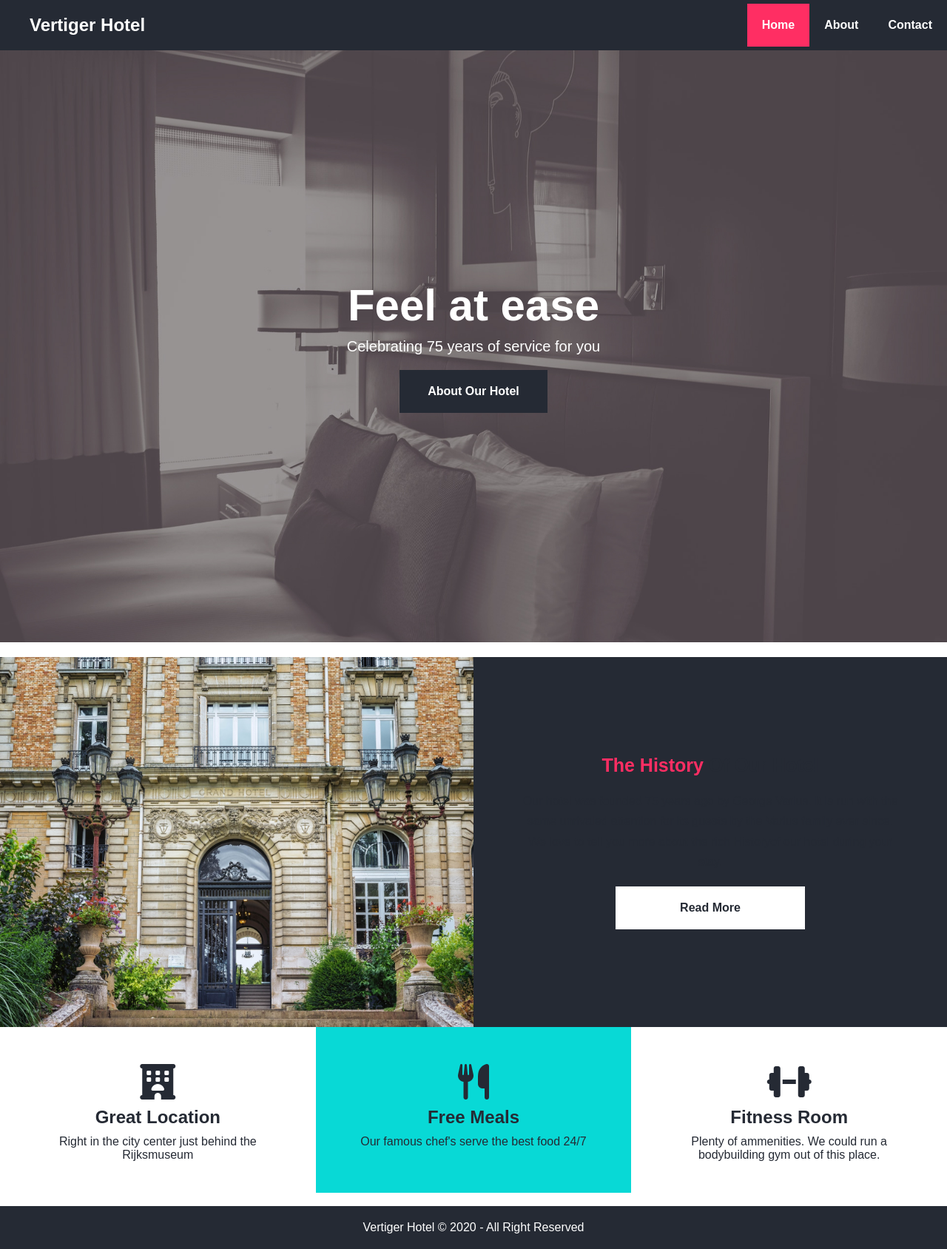
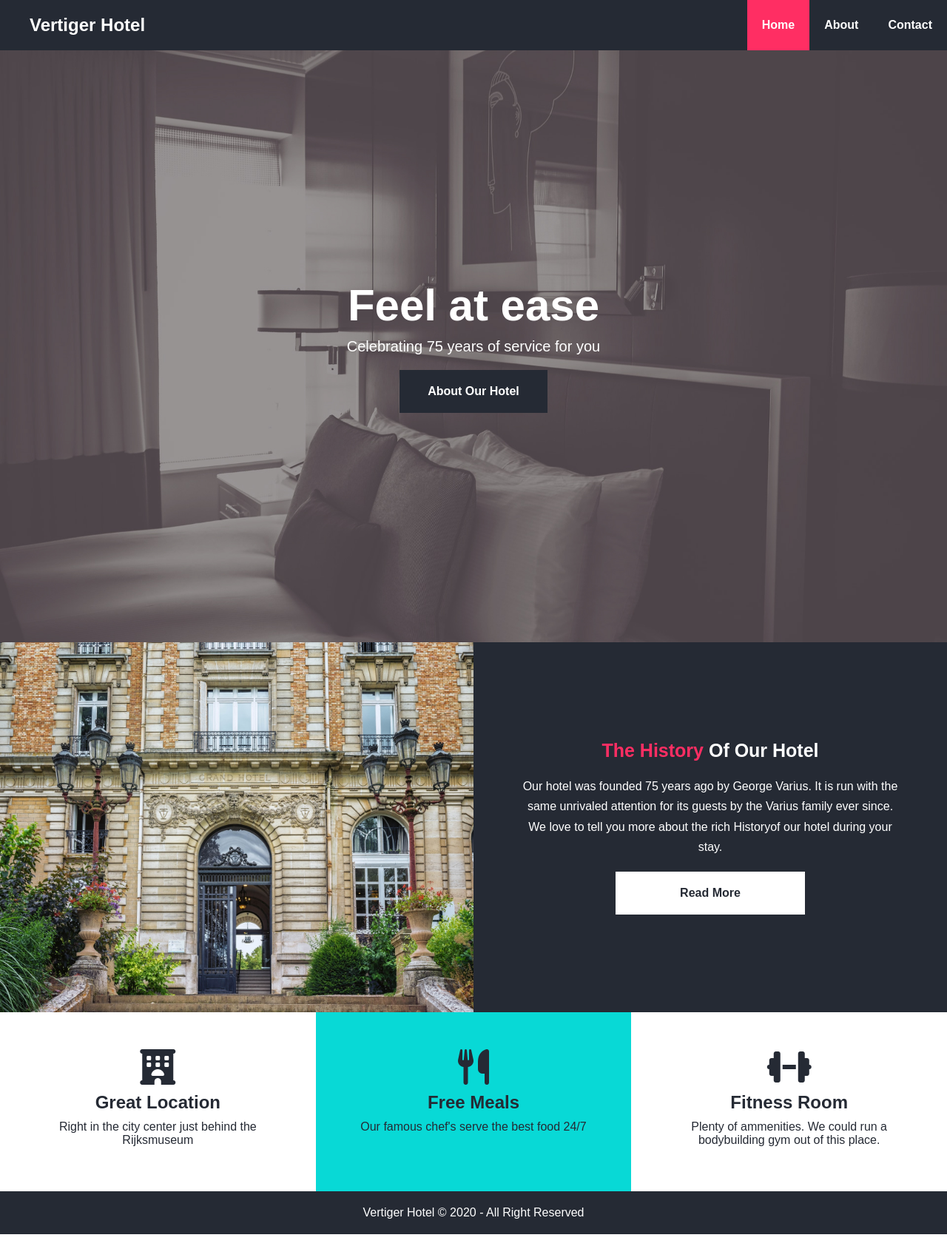
Before and after one commit to pieterbb/Hotel-Website-Demo-BT, a plain HTML site: page index.html in a window 1280 px wide. Shown: the whole page at 74% size. Drawn offline with Linux system fonts and the light colour scheme.

```diff
--- a/index.html
+++ b/index.html
@@ -40,7 +40,7 @@
     </header>
 
     <!-- About Section -->
-    <div class="about-container">
+    <div class="info-container">
       <div class="row-1"></div>
       <div class="row-2">
         <h2>
--- a/style.css
+++ b/style.css
@@ -1,6 +1,3 @@
-/* Insert body backgroudn */
-
-
 /* CSS Reset */
 * {
   box-sizing: border-box;
@@ -9,12 +6,12 @@
 }
 
 /* General Styling */
-body{
+body {
   font-family: Arial, Helvetica, sans-serif;
   color: #fff;
 }
 
-li{
+li {
   list-style: none;
 }
 
@@ -23,7 +20,7 @@ a {
   text-decoration: none;
 }
 
-.btn-primary{
+.btn-primary {
   padding: 20px 30px;
   color: #fff;
   background: #252a34;
@@ -32,19 +29,19 @@ a {
   text-align: center;
 }
 
-.btn-primary:hover{
+.btn-primary:hover {
   background-color: #ff2e63;
 }
 
-.primary-color-accent{
+.primary-color-accent {
   color: #ff2e63;
 }
 
 /* Navbar */
-.nav-container{
+.nav-container {
   display: flex;
   justify-content: space-between;
-    align-items: center;
+  align-items: stretch;
   flex-wrap: wrap;
   background-color: #252a34;
   color: #fff;
@@ -52,141 +49,151 @@ a {
 
 /* Logo Container */
 
-.logo-container{
+.logo-container {
   padding: 20px 40px;
 }
 
 /* Menu items */
-.menu-container ul{
+
+.menu-container {
   display: flex;
+  align-items: stretch;
 }
-.menu-container li{
+
+.menu-container ul {
+  display: flex;
+
+}
+.menu-container li {
   padding: 20px 20px;
   font-weight: bold;
-    transition: .2s ease-in-out;
-
+  transition: 0.2s ease-in-out;
+  height: 100%;
+  display: flex;
+  align-items: center;
 }
-.menu-container li:hover{
+.menu-container li:hover {
   background: #ff2e63;
 }
 
 /* Active Page Menu item */
-.menu-container .current-page{
+.menu-container .current-page {
   background: #ff2e63;
 }
 
-
 /* Hero */
-.hero-container{
-    background: url('./img/showcase.jpg') no-repeat center center/cover;
+.hero-container {
+  background: url("./img/showcase.jpg") no-repeat center center/cover;
   height: 100vh;
   display: flex;
   justify-content: center;
   align-items: center;
 }
 
-.hero-content{
+.hero-content {
   display: flex;
   flex-direction: column;
   align-items: center;
 }
 
-.hero-content h2{
+.hero-content h2 {
   font-size: 60px;
   margin-bottom: 10px;
 }
 
-.hero-content p{
+.hero-content p {
   font-size: 20px;
   margin-bottom: 20px;
 }
 
-/* About Section */
+/* Homepage Info Section */
 
-.about-container{
+.info-container {
   display: flex;
   height: 500px;
   align-items: flex-start;
 }
 
-.about-container .row-1{
+.info-container .row-1 {
   width: 50%;
   height: 100%;
   background: url(./img/photo-1.jpg) no-repeat center center/cover;
-
-
 }
 
-.about-container .row-2{
+.info-container .row-2 {
   height: 100%;
   width: 50%;
-display:flex;
+  display: flex;
   flex-direction: column;
   align-items: center;
   justify-content: center;
   background: #252a34;
   padding: 5%;
   text-align: center;
+  color: #fff;
 }
 
-
-.about-container .row-2 h2{
+.info-container .row-2 h2 {
   font-size: 25px;
   margin-bottom: 20px;
-
 }
 
-.about-container .row-2 p{
+.info-container .row-2 p {
   line-height: 1.7rem;
   margin-bottom: 20px;
 }
 
-.about-container .btn-primary{
+.info-container .btn-primary {
   background: #fff;
   color: #252a34;
   width: 50%;
 }
 
-.about-container  .btn-primary:hover{
+.info-container .btn-primary:hover {
   color: #fff;
   background-color: #08d9d6;
 }
 
 /* Ammenities */
 
-.ammenities-container{
+.ammenities-container {
   display: flex;
   flex-wrap: wrap;
+  align-items: stretch;
+  justify-content: center;
   background: #fff;
-
 }
 
 .ammenities-container .row-1,
 .ammenities-container .row-2,
-.ammenities-container .row-3{
-    width: 33.3333%;
-    height: 100%;
-    min-width: 200px;
+.ammenities-container .row-3 {
+  width: 33.333333333%;
+  min-height: 100%;
+  min-width: 300px;
   color: #252a34;
   text-align: center;
   padding: 50px;
 }
 
-
-.ammenities-container .row-2{
+.ammenities-container .row-2 {
   background: #08d9d6;
 }
 
+@media (max-width: 768px) {
+  .ammenities-container .row-2 {
+    min-width: 100%;
+  }
+}
 
 .ammenities-container i,
 .ammenities-container p,
-.ammenities-container h2{
+.ammenities-container h2 {
   margin-bottom: 10px;
 }
 
 /* About Page */
 
-.about-container{
+.about-container {
   color: #252a34;
   display: flex;
   justify-content: center;
@@ -194,17 +201,16 @@ margin-bottom: 10px;
   margin-top: 20px;
 }
 
-.about-container .column-1{
+.about-container .column-1 {
   width: 50%;
 }
 
-.about-container .column-2{
+.about-container .column-2 {
   width: 50%;
   border-radius: 9999px;
 }
 
-
-.about-container .column-2 img{
+.about-container .column-2 img {
   display: block;
   width: 300px;
 }
@@ -213,25 +219,22 @@ width: 50%;
 
 /* Form */
 
-.form-container{
+.form-container {
   color: #252a34;
 }
 
-.contact-info-container{
-
+.contact-info-container {
 }
-
-
 
 /* Footer */
 
-.footer-container{
+.footer-container {
   background: #252a34;
   padding: 20px 0;
   display: flex;
   justify-content: center;
   align-items: center;
 }
-.footer-container p{
+.footer-container p {
   color: #fff;
 }
```
Lines whose indentation alone changed are shown as unchanged.
